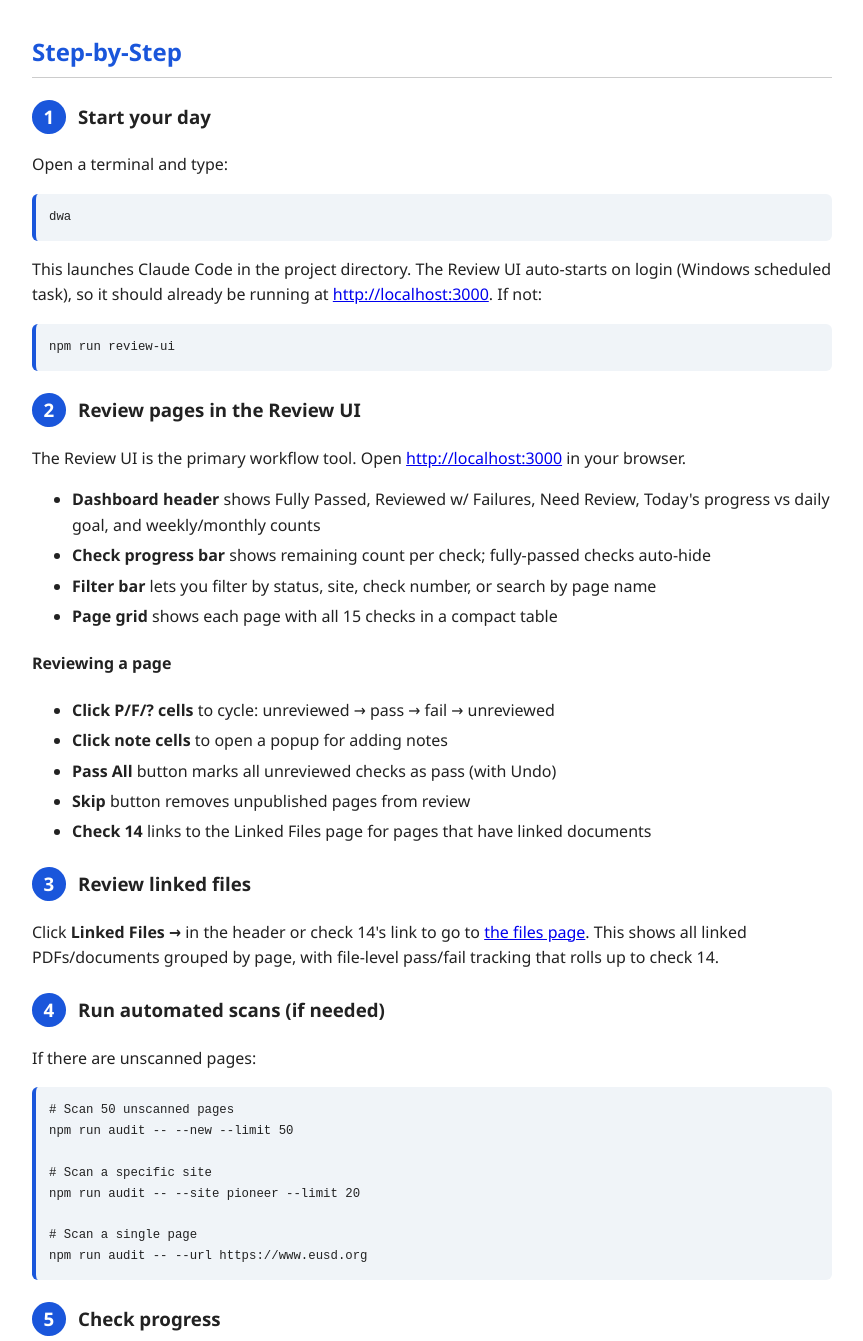
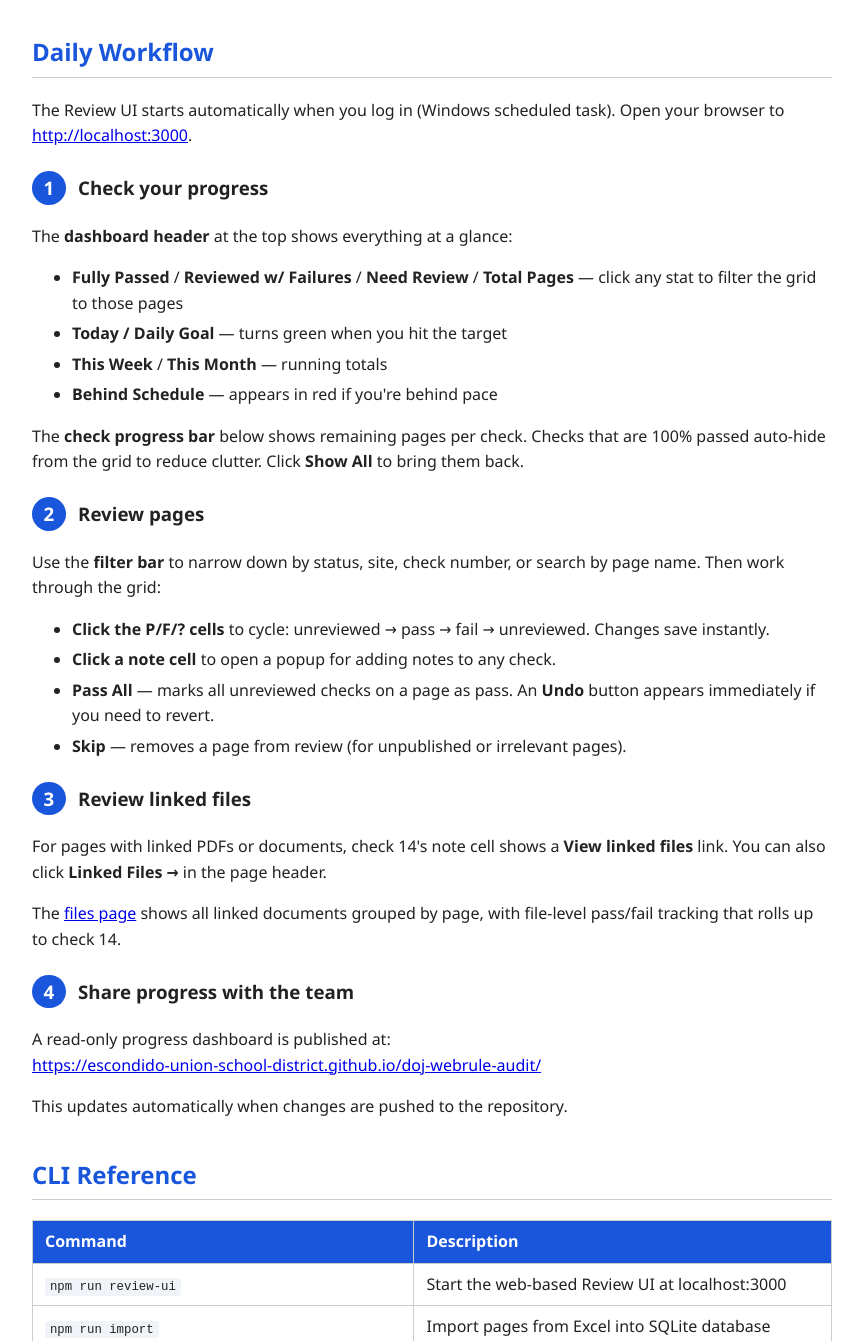
Before and after one commit to Escondido-Union-School-District/mberning-docs, a plain HTML site: page doj-webrule-audit/index.html in a window 1280 px wide. Shown: the part 1520-2861 px from the top of the page, without its empty margins (208-1071 px from the left). Drawn offline with Linux system fonts and the light colour scheme.

Commit message:
Rewrite step-by-step around Review UI, remove CLI-centric workflow
Daily workflow is now browser-first: Review UI starts on login,
no terminal commands needed for day-to-day reviewing.

Co-Authored-By: Claude Opus 4.6 (1M context) <noreply@anthropic.com>

```diff
--- a/doj-webrule-audit/index.html
+++ b/doj-webrule-audit/index.html
@@ -207,78 +207,37 @@ npm run import
 # Copy .env.example to .env and fill in EMAIL_USER, EMAIL_PASS, EMAIL_TO</code></pre>
 
 <!-- ================================================================== -->
-<h2>Step-by-Step</h2>
+<h2>Daily Workflow</h2>
 
-<h3><span class="step-num">1</span> Start your day</h3>
-<p>Open a terminal and type:</p>
-<pre><code>dwa</code></pre>
-<p>This launches Claude Code in the project directory. The Review UI auto-starts on login (Windows scheduled task), so it should already be running at <a href="http://localhost:3000">http://localhost:3000</a>. If not:</p>
-<pre><code>npm run review-ui</code></pre>
+<p>The Review UI starts automatically when you log in (Windows scheduled task). Open your browser to <a href="http://localhost:3000">http://localhost:3000</a>.</p>
 
-<h3><span class="step-num">2</span> Review pages in the Review UI</h3>
-<p>The Review UI is the primary workflow tool. Open <a href="http://localhost:3000">http://localhost:3000</a> in your browser.</p>
+<h3><span class="step-num">1</span> Check your progress</h3>
+<p>The <strong>dashboard header</strong> at the top shows everything at a glance:</p>
 <ul>
-  <li><strong>Dashboard header</strong> shows Fully Passed, Reviewed w/ Failures, Need Review, Today's progress vs daily goal, and weekly/monthly counts</li>
-  <li><strong>Check progress bar</strong> shows remaining count per check; fully-passed checks auto-hide</li>
-  <li><strong>Filter bar</strong> lets you filter by status, site, check number, or search by page name</li>
-  <li><strong>Page grid</strong> shows each page with all 15 checks in a compact table</li>
+  <li><strong>Fully Passed</strong> / <strong>Reviewed w/ Failures</strong> / <strong>Need Review</strong> / <strong>Total Pages</strong> &mdash; click any stat to filter the grid to those pages</li>
+  <li><strong>Today / Daily Goal</strong> &mdash; turns green when you hit the target</li>
+  <li><strong>This Week</strong> / <strong>This Month</strong> &mdash; running totals</li>
+  <li><strong>Behind Schedule</strong> &mdash; appears in red if you're behind pace</li>
 </ul>
+<p>The <strong>check progress bar</strong> below shows remaining pages per check. Checks that are 100% passed auto-hide from the grid to reduce clutter. Click <strong>Show All</strong> to bring them back.</p>
 
-<h4>Reviewing a page</h4>
+<h3><span class="step-num">2</span> Review pages</h3>
+<p>Use the <strong>filter bar</strong> to narrow down by status, site, check number, or search by page name. Then work through the grid:</p>
 <ul>
-  <li><strong>Click P/F/? cells</strong> to cycle: unreviewed &rarr; pass &rarr; fail &rarr; unreviewed</li>
-  <li><strong>Click note cells</strong> to open a popup for adding notes</li>
-  <li><strong>Pass All</strong> button marks all unreviewed checks as pass (with Undo)</li>
-  <li><strong>Skip</strong> button removes unpublished pages from review</li>
-  <li><strong>Check 14</strong> links to the Linked Files page for pages that have linked documents</li>
+  <li><strong>Click the P/F/? cells</strong> to cycle: unreviewed &rarr; pass &rarr; fail &rarr; unreviewed. Changes save instantly.</li>
+  <li><strong>Click a note cell</strong> to open a popup for adding notes to any check.</li>
+  <li><strong>Pass All</strong> &mdash; marks all unreviewed checks on a page as pass. An <strong>Undo</strong> button appears immediately if you need to revert.</li>
+  <li><strong>Skip</strong> &mdash; removes a page from review (for unpublished or irrelevant pages).</li>
 </ul>
 
 <h3><span class="step-num">3</span> Review linked files</h3>
-<p>Click <strong>Linked Files &rarr;</strong> in the header or check 14's link to go to <a href="http://localhost:3000/files.html">the files page</a>. This shows all linked PDFs/documents grouped by page, with file-level pass/fail tracking that rolls up to check 14.</p>
+<p>For pages with linked PDFs or documents, check 14's note cell shows a <strong>View linked files</strong> link. You can also click <strong>Linked Files &rarr;</strong> in the page header.</p>
+<p>The <a href="http://localhost:3000/files.html">files page</a> shows all linked documents grouped by page, with file-level pass/fail tracking that rolls up to check 14.</p>
 
-<h3><span class="step-num">4</span> Run automated scans (if needed)</h3>
-<p>If there are unscanned pages:</p>
-<pre><code># Scan 50 unscanned pages
-npm run audit -- --new --limit 50
-
-# Scan a specific site
-npm run audit -- --site pioneer --limit 20
-
-# Scan a single page
-npm run audit -- --url https://www.eusd.org</code></pre>
-
-<h3><span class="step-num">5</span> Check progress</h3>
-<pre><code># Quick CLI status
-npm run status
-
-# Low-hanging fruit report
-npm run quickwins
-
-# Update team dashboard (GitHub Pages)
-npm run export-site</code></pre>
-
-<h3><span class="step-num">6</span> CLI-based reviews (alternative to Review UI)</h3>
-<p>You can still record reviews from the command line if preferred:</p>
-<pre><code># Pass a check
-npm run review -- 142 1 pass "Keyboard nav works on all menus"
-
-# Fail a check
-npm run review -- 142 1 fail "Dropdown menu traps keyboard focus"
-
-# Batch-apply template-level results
-npm run review:batch -- --check 3 pass "Skip link verified on template"</code></pre>
-
-<!-- ================================================================== -->
-<h2>Team Dashboard (GitHub Pages)</h2>
-
+<h3><span class="step-num">4</span> Share progress with the team</h3>
 <p>A read-only progress dashboard is published at:<br>
 <a href="https://escondido-union-school-district.github.io/doj-webrule-audit/">https://escondido-union-school-district.github.io/doj-webrule-audit/</a></p>
-
-<p>To update it with the latest numbers:</p>
-<pre><code>npm run export-site
-# Then commit and push docs/data.json</code></pre>
-
-<p>The dashboard shows overall progress, activity stats (today/week/month), and per-check progress bars.</p>
+<p>This updates automatically when changes are pushed to the repository.</p>
 
 <!-- ================================================================== -->
 <h2>CLI Reference</h2>
@@ -376,13 +335,12 @@ npm run review:batch -- --check 3 pass "Skip link verified on template"</code></
 <div style="border: 2px solid #1a56db; padding: 1em; border-radius: 8px; background: #f8faff;">
   <h3 style="margin-top: 0; color: #1a56db;">Daily Workflow</h3>
   <ol>
-    <li>Open terminal, type <code>dwa</code></li>
-    <li>Review UI should already be running at <a href="http://localhost:3000">localhost:3000</a></li>
-    <li>Use the dashboard header to see today's progress vs goal</li>
-    <li>Click through pages, toggle pass/fail, add notes</li>
-    <li>Use <strong>Pass All</strong> for template-level pages that are clearly compliant</li>
-    <li>If unscanned pages exist: <code>npm run audit -- --new --limit 50</code></li>
-    <li>Update team dashboard: <code>npm run export-site</code> then commit &amp; push</li>
+    <li>Open <a href="http://localhost:3000">localhost:3000</a> (starts automatically on login)</li>
+    <li>Check the dashboard header &mdash; see today's count vs daily goal</li>
+    <li>Filter to <strong>Need Review</strong> to see what's left</li>
+    <li>Click through pages &mdash; toggle pass/fail, add notes where needed</li>
+    <li>Use <strong>Pass All</strong> for pages that are clearly compliant</li>
+    <li>Check <strong>Linked Files</strong> for pages with PDFs/documents</li>
   </ol>
 </div>
 
```
